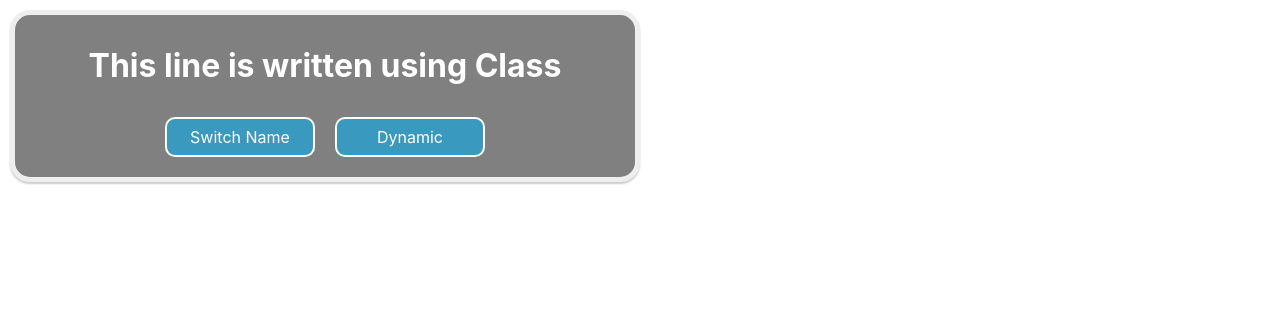
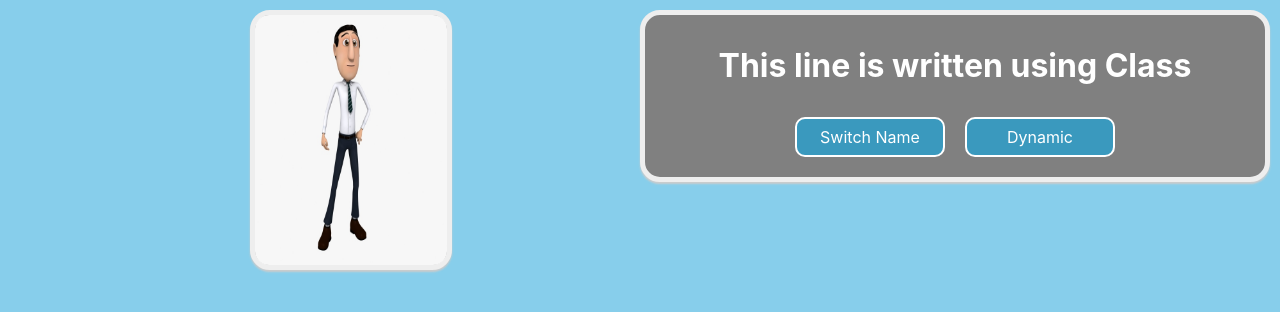
Before and after one commit to shkamboj/react_starter, a React (Create React App) app: page / in a window 1280 px wide. Shown: the top 312 px of the page. Built offline with nearby package versions, Linux system fonts and the light colour scheme.

Commit message:
profile pic added and displayed with stylings done

```diff
--- a/public/index.html
+++ b/public/index.html
@@ -25,11 +25,9 @@
     <title>Names & Ages</title>
   </head>
   <body>
-    <div id="app"></div>
+    <div id="pure"></div>
+    <div id="root"></div>
 
-    <div id="root"></div>
-    <div id="root"></div>
-    <div id="pure"></div>
     <!--
       This HTML file is a template.
       If you open it directly in the browser, you will see an empty page.
--- a/src/App.css
+++ b/src/App.css
@@ -1,5 +1,10 @@
 
 
+
+body {
+  background : skyblue;
+
+}
 .person {
   display : inline-block;
   margin : 10px;
@@ -12,7 +17,6 @@
   width : 200px;
   padding : 10px;
 }
-
 
  @media only screen and (max-width: 600px) {
 
@@ -32,11 +36,10 @@
 
 }
 
-
-
 @media only screen and (min-width: 601px) {
 
   .App {
+    float: right;
     align-self: center;
     text-align: center;
     margin: 10px;
@@ -50,11 +53,6 @@
   }
 }
 
-
-
-
-
-
 button {
   background : rgb(58, 153, 190);
       color : white;
@@ -67,9 +65,6 @@ button {
       width: 150px;
 }
 
-
-
-
-button::-moz-focus-inner {              /*used for no outlining when clicking a button */
+button::-moz-focus-inner{              /*used for no outlining when clicking a button */
   border: 0;
 }
--- a/src/App.js
+++ b/src/App.js
@@ -2,7 +2,6 @@ import React, { Component } from 'react';
 import './App.css';
 import ReactDOM from 'react-dom';
 import People from './People/People.js';
-
 
 function Person (props){
   return (
@@ -48,7 +47,6 @@ class App extends Component{
     })
   }
 
-
   nameChangedHandler = (event) =>{
     this.setState({
       peoples : [
@@ -57,7 +55,6 @@ class App extends Component{
         {name : "Vikas"}
       ]
     })
-
   }
 
   togglePeopleHandler = () => {
@@ -76,8 +73,6 @@ class App extends Component{
       })
     }
   }
-
-
 
   render(){
     let peeps = null;
--- a/src/People/People.css
+++ b/src/People/People.css
@@ -18,8 +18,6 @@ input[type=text] {
   }
 
 
-
-
 input::-moz-focus-inner {
     border: 0;
 }
--- a/src/Pure_js.css
+++ b/src/Pure_js.css
@@ -1,13 +1,50 @@
 
+  @media only screen and (min-width: 601px) {
 	.Pure_js {
-	  align-self: center;
 		text-align: center;
-	  margin: 10px;
+		position: absolute;
+		margin: 10px 250px;
 		color : white;
+		float: left;
+		background : grey;
+		border : 5px solid #eee;
+		border-radius : 20px;
+		box-shadow : 0 2px 2px #ccc;
+		width : 15%;
+		height:  250px;
+	}
+
+	img {
+		width: 100%;
+		height: 250px;
+		border-radius : 14px;
+	}
+
+
+  }
+
+
+  @media only screen and (max-width: 600px) {
+	.Pure_js {
+		text-align: center;
+		position: relative;
+		margin: 10px 30px;
+		color : white;
+		float: left;
 		background : grey;
 		border : 5px solid #eee;
 		border-radius : 20px;
 		box-shadow : 0 2px 2px #ccc;
 		width : 70%;
+		height:  250px;
 		padding : 10px;
 	}
+
+	img {
+		width: 100%;
+		height: 250px;
+		border-radius : 14px;
+	}
+
+
+  }
--- a/src/Pure_js.js
+++ b/src/Pure_js.js
@@ -1,11 +1,11 @@
 import React, { Component } from 'react';
 import './Pure_js.css';
 
-
+import image from './image.jpg';
 
 class Pure_js extends Component{
   render(){
-    return React.createElement('div',{className: 'Pure_js'}, null, React.createElement('div', 'h1', 'with pure javascript : basically how jsx works'));
+    return React.createElement('div',{className: 'Pure_js'}, null, <img src={image} />);
   }
 }
 
--- a/src/index.js
+++ b/src/index.js
@@ -5,8 +5,9 @@ import App from './App';
 import Pure_js from './Pure_js'
 import * as serviceWorker from './serviceWorker';
 
+ReactDOM.render(<Pure_js />, document.getElementById('pure'));  // how jsx works
 ReactDOM.render(<App />, document.getElementById('root'));
-// ReactDOM.render(<Pure_js />, document.getElementById('pure'));  // how jsx works
+
 
 // If you want your app to work offline and load faster, you can change
 // unregister() to register() below. Note this comes with some pitfalls.
```
Also changed, not shown: src/image.jpg (added). Lines whose indentation alone changed are shown as unchanged.
